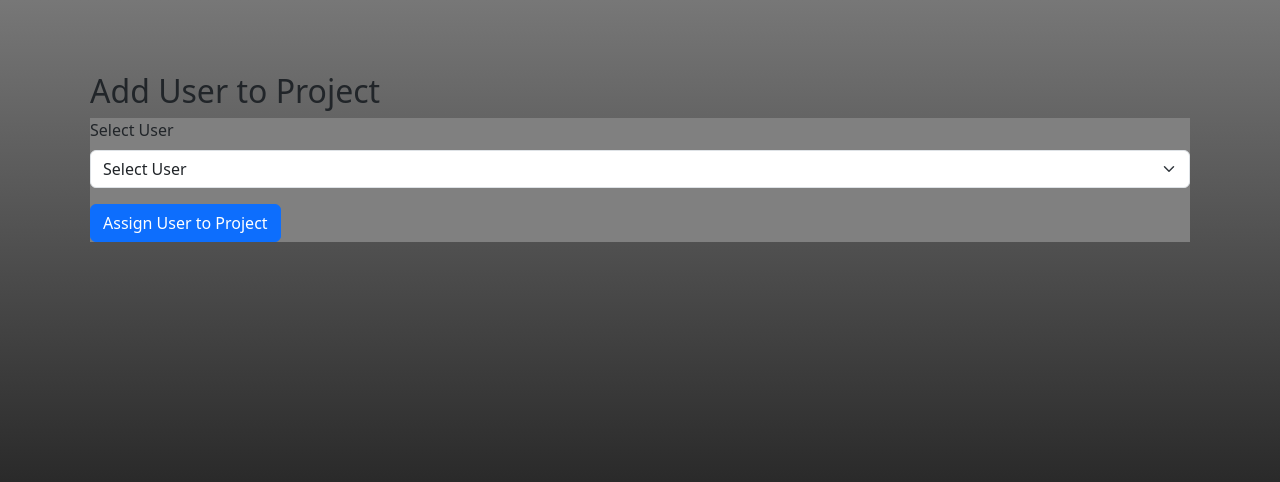
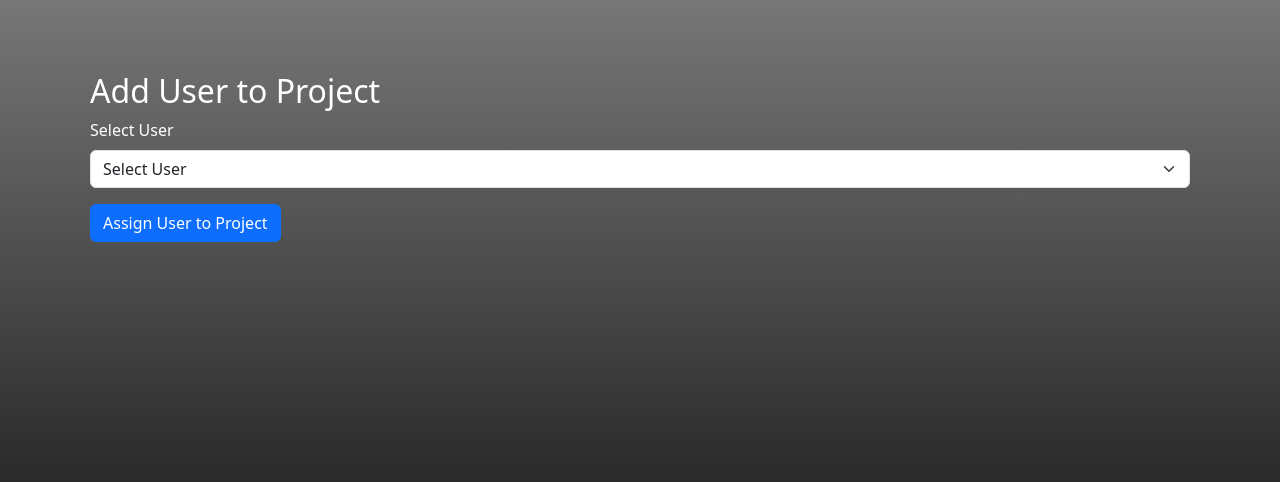
Before and after one commit to chadapopp/Digital-Wallchart, a Flask app: page /add_user_to_project/1 in a window 1280 px wide. Shown: the part 56-538 px from the top of the page. Run offline with Flask 3, Linux system fonts and the light colour scheme; data that the repository does not hold is empty.

Commit message:
Update add_user_to_project.html

```diff
--- a/flask_app/templates/projects/add_user_to_project.html
+++ b/flask_app/templates/projects/add_user_to_project.html
@@ -2,11 +2,11 @@
 
 {% block content %}
 <div class="container mt-5">
-    <h2>Add User to Project</h2>
-    <form method="post" action="/add_user_to_project/{{project_id}}">
+    <h2 class="text-white">Add User to Project</h2>
+    <form method="post" style="background-color: transparent;" action="/add_user_to_project/{{project_id}}">
         <input type="hidden" name="project_id" value="{{ project_id }}">
         <div class="mb-3">
-            <label for="user_id" class="form-label">Select User</label>
+            <label for="user_id" class="form-label text-white">Select User</label>
             <select class="form-select" id="user_id" name="user_id">
                 <option>Select User</option>
                 {% for user in users %}
```
